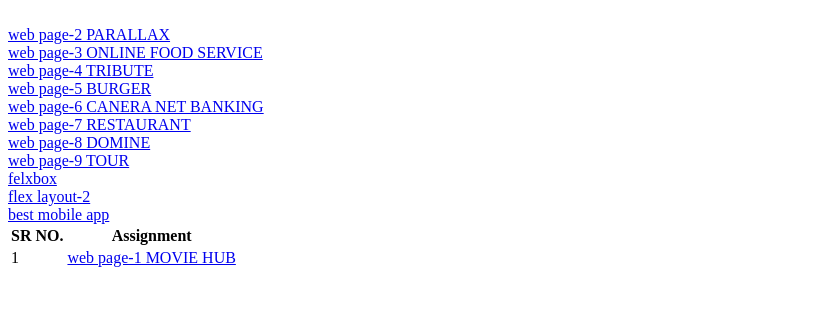
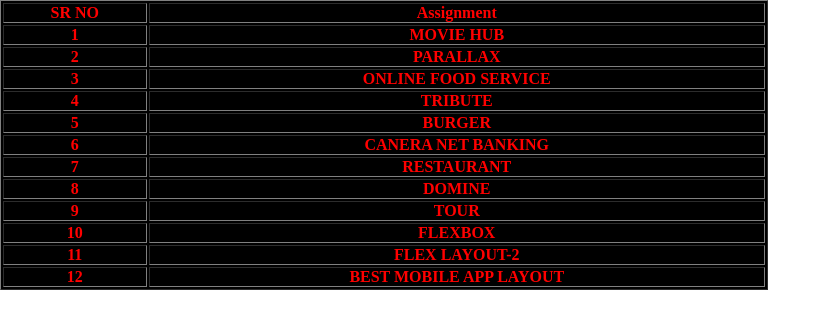
Before and after one commit to SuchitAK47/suchit, a plain HTML site: page index.html in a window 1280 px wide. Shown: the whole page, without its empty margins (0-831 px from the left). Drawn offline with Linux system fonts and the light colour scheme.

Commit message:
save file

```diff
--- /dev/null
+++ b/index.css
@@ -0,0 +1,24 @@
+*{
+    margin: 0px;
+    padding: 0px;
+    text-align: center;
+}
+td a{
+    text-decoration: none;
+    display: block;
+    color: red;
+    font-weight: bolder;
+}
+table{
+    background-color:black;
+    box-sizing: border-box;
+    /* border-style: dotted; */
+}
+th{
+    color: red;
+    font-weight: bolder;
+}
+td{
+    color: red;
+    font-weight: bolder;
+}
--- a/index.html
+++ b/index.html
@@ -6,39 +6,89 @@
     <meta http-equiv="X-UA-Compatible" content="IE=edge">
     <meta name="viewport" content="width=device-width, initial-scale=1.0">
     <title>Project</title>
+    <link rel="stylesheet" href="index.css">
 </head>
 
 <body>
-    <table>
+    <table border="1" align="center"width=60%>
         <tr>
-            <th>SR NO.</th>
+            <th>SR NO</th>
             <th>Assignment</th>
         </tr>
-
-
         <tr>
             <td>1</td>
             <td>
-                <a href="PROJECT/moviehub.html">web page-1 MOVIE HUB</a>
+                <a href="PROJECT/moviehub.html">MOVIE HUB</a>
             </td>
         </tr>
+        <tr>
+            <td>2</td>
+            <td>
+                <a href="PROJECT/parallax.html">PARALLAX</a>
+            </td>
+        </tr>
+        <tr>
+            <td>3</td>
+            <td>
+                <a href="PROJECT/project-4.html">ONLINE FOOD SERVICE</a>
+            </td>
+        </tr>
+        <tr>
+            <td>4</td>
+            <td>
 
-        <br>
-        <a href="PROJECT/parallax.html">web page-2 PARALLAX</a><br>
-        <a href="PROJECT/project-4.html">web page-3 ONLINE FOOD SERVICE</a><br>
-        <a href="PROJECT/tributeP1.HTML">web page-4 TRIBUTE</a><br>
-        <a href="CSS/burgerwebpage.html">web page-5 BURGER</a><br>
-        <a href="CSS/netbanking.html">web page-6 CANERA NET BANKING</a><br>
-        <a href="CSS/restaurantwebpage.html">web page-7 RESTAURANT</a><br>
-        <a href="CSS/webpagedomine.html">web page-8 DOMINE</a><br>
-        <a href="CSS/tour.html">web page-9 TOUR</a><br>
-        <a href="HTML 5/navbarflexbox.html">felxbox</a><br>
-        <a href="HTML 5/flexlayout2.html">flex layout-2</a><br>
-        <a href="HTML 5/flexlayout-6.html">best mobile app</a><br>
+                <a href="PROJECT/tributeP1.HTML">TRIBUTE</a>
+            </td>
+        </tr>
+        <tr>
+            <td>5</td>
+            <td>
+                <a href="CSS/burgerwebpage.html"> BURGER</a>
+            </td>
+        </tr>
+        <tr>
+            <td>6</td>
+            <td>
+                <a href="CSS/netbanking.html"> CANERA NET BANKING</a>
+            </td>
+        </tr>
+        <tr>
+            <td>7</td>
+            <td>
+                <a href="CSS/restaurantwebpage.html"> RESTAURANT</a>
+            </td>
+        </tr>
+        <tr>
+            <td>8</td>
+            <td>
+                <a href="CSS/webpagedomine.html"> DOMINE</a>
+            </td>
+        </tr>
+        <tr>
+            <td>9</td>
+            <td>
+                <a href="CSS/tour.html"> TOUR</a>
+            </td>
+        </tr>
+        <tr>
+            <td>10</td>
+            <td>
+                <a href="HTML 5/navbarflexbox.html">FLEXBOX</a>
+            </td>
+        </tr>
+        <tr>
+            <td>11</td>
+            <td>
+                <a href="HTML 5/flexlayout2.html">FLEX LAYOUT-2</a>
+            </td>
+        </tr>
+        <tr>
+            <td>12</td>
+            <td>
+                <a href="HTML 5/flexlayout-6.html">BEST MOBILE APP LAYOUT</a>
+            </td>
+        </tr>
     </table>
-
-
-
 </body>
 
 </html>
```
